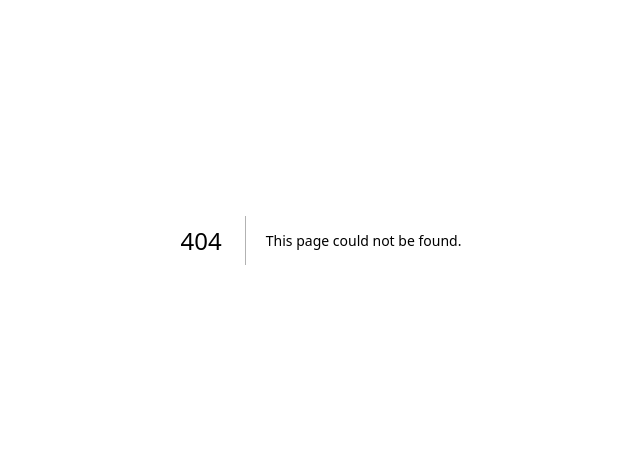
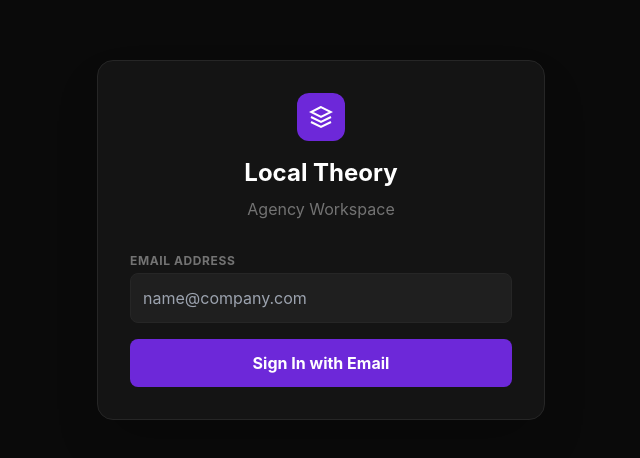
Before and after one commit to colorfinance/-local-theory-v2, a Next.js app: page /login in a window 1280 px wide. Before the commit this address had no page. Shown: the part 160-618 px from the top of the page, without its empty margins (319-959 px from the left). Built offline with nearby package versions, Linux system fonts and the light colour scheme; no server answers.

Commit message:
Added Login page and auth protection

```diff
--- a/pages/index.js
+++ b/pages/index.js
@@ -1,6 +1,21 @@
+import { useEffect, useState } from 'react'
+import { useRouter } from 'next/router'
+import { supabase } from '../lib/supabaseClient'
 import Sidebar from '../components/Sidebar'
 
 export default function Dashboard() {
+  const router = useRouter()
+  const [loading, setLoading] = useState(true)
+
+  useEffect(() => {
+    supabase.auth.getUser().then(({ data: { user } }) => {
+      if (!user) router.push('/login')
+      else setLoading(false)
+    })
+  }, [])
+
+  if (loading) return null
+
   return (
     <div className="min-h-screen bg-lt-bg text-white pl-64">
       <Sidebar />
--- /dev/null
+++ b/pages/login.js
@@ -0,0 +1,76 @@
+import { useState, useEffect } from 'react'
+import { useRouter } from 'next/router'
+import { supabase } from '../lib/supabaseClient'
+import { motion } from 'framer-motion'
+
+export default function Login() {
+  const [email, setEmail] = useState('')
+  const [loading, setLoading] = useState(false)
+  const [message, setMessage] = useState('')
+  const router = useRouter()
+
+  const handleLogin = async (e) => {
+    e.preventDefault()
+    setLoading(true)
+    setMessage('')
+
+    const { error } = await supabase.auth.signInWithOtp({
+      email,
+      options: {
+        emailRedirectTo: typeof window !== 'undefined' ? window.location.origin : undefined,
+      },
+    })
+
+    if (error) {
+      setMessage(error.message)
+    } else {
+      setMessage('Check your email for the magic link!')
+    }
+    setLoading(false)
+  }
+
+  return (
+    <div className="min-h-screen bg-lt-bg flex items-center justify-center p-4">
+      <motion.div
+        initial={{ opacity: 0, scale: 0.95 }}
+        animate={{ opacity: 1, scale: 1 }}
+        className="w-full max-w-md bg-lt-card border border-lt-border p-8 rounded-2xl shadow-2xl"
+      >
+        <div className="text-center mb-8">
+            <div className="w-12 h-12 bg-lt-primary rounded-xl mx-auto mb-4 flex items-center justify-center">
+                <svg width="24" height="24" viewBox="0 0 24 24" fill="none" stroke="white" strokeWidth="2"><path d="M12 2L2 7l10 5 10-5-10-5zM2 17l10 5 10-5M2 12l10 5 10-5"/></svg>
+            </div>
+            <h1 className="text-2xl font-bold text-white">Local Theory</h1>
+            <p className="text-lt-muted mt-2">Agency Workspace</p>
+        </div>
+
+        <form onSubmit={handleLogin} className="space-y-4">
+            <div>
+                <label className="text-xs font-bold text-lt-muted uppercase tracking-wider mb-1 block">Email Address</label>
+                <input
+                    type="email"
+                    value={email}
+                    onChange={(e) => setEmail(e.target.value)}
+                    className="w-full bg-lt-surface border border-lt-border rounded-lg p-3 text-white outline-none focus:border-lt-primary transition-colors"
+                    placeholder="name@company.com"
+                    required
+                />
+            </div>
+
+            <button
+                disabled={loading}
+                className="w-full bg-lt-primary hover:bg-lt-primary/80 text-white font-bold py-3 rounded-lg transition-colors disabled:opacity-50"
+            >
+                {loading ? 'Sending Link...' : 'Sign In with Email'}
+            </button>
+        </form>
+
+        {message && (
+            <div className="mt-6 p-4 bg-lt-surface rounded-lg border border-lt-border text-center text-sm text-lt-accent">
+                {message}
+            </div>
+        )}
+      </motion.div>
+    </div>
+  )
+}
```
